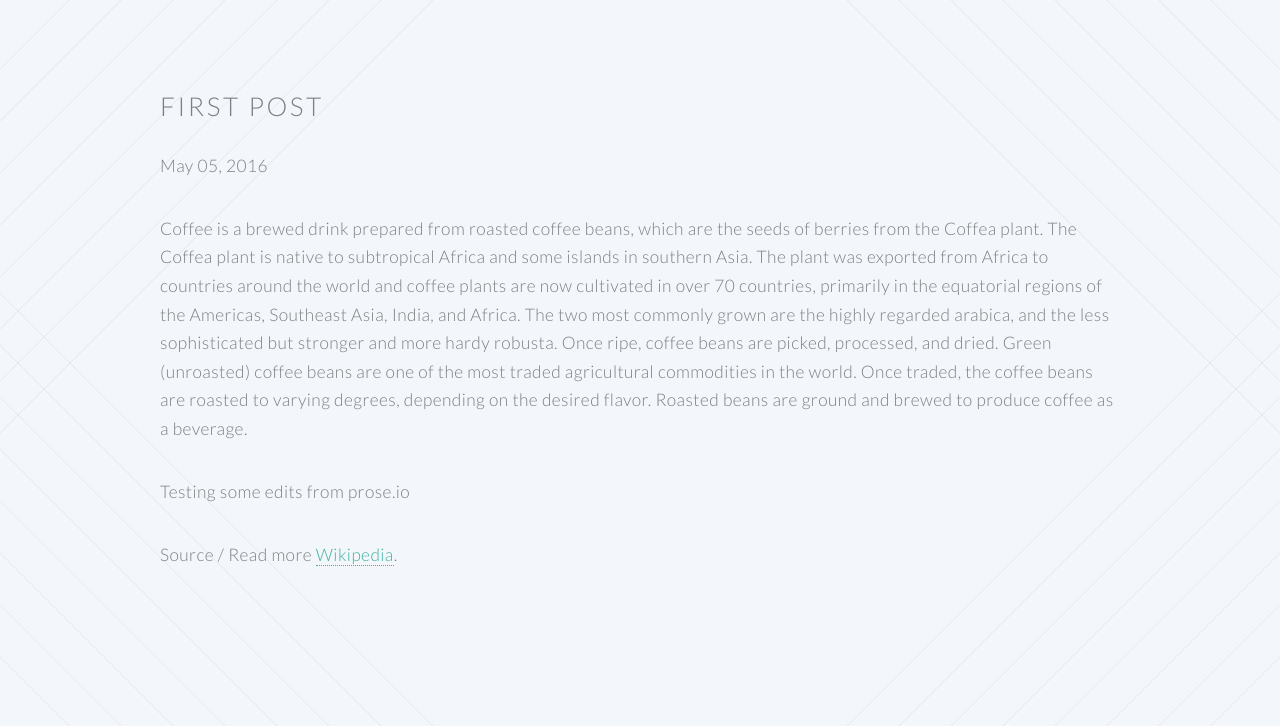
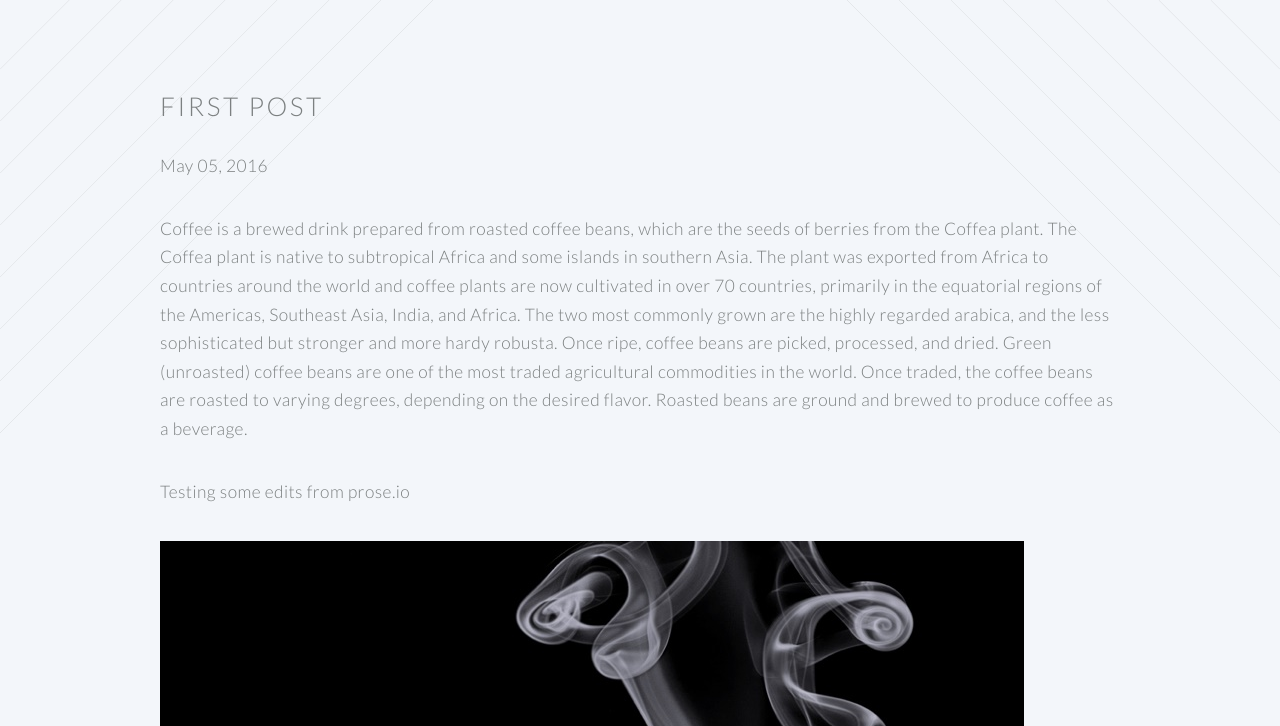
Before and after one commit to lmchristensen23/lmchristensen23.github.io, a Jekyll site: the page built from _posts/2016-05-05-first-post.md, in a window 1280 px wide. Shown: the part 543-1269 px from the top of the page. Built offline with Jekyll 4.4.1, drawn with Linux system fonts in a browser that asks for light colours; nearby versions of some CDN libraries; library files that are not in the unit come from our copies; grey boxes are pictures that could not be loaded.

Commit message:
Updated 2016-05-05-first-post.md

```diff
--- a/_posts/2016-05-05-first-post.md
+++ b/_posts/2016-05-05-first-post.md
@@ -7,4 +7,7 @@
 
 Testing some edits from prose.io
 
+![WDF_705293.jpg]({{site.baseurl}}/images/WDF_705293.jpg)
+
+
 Source / Read more [Wikipedia](https://en.wikipedia.org/wiki/Coffee).
```
